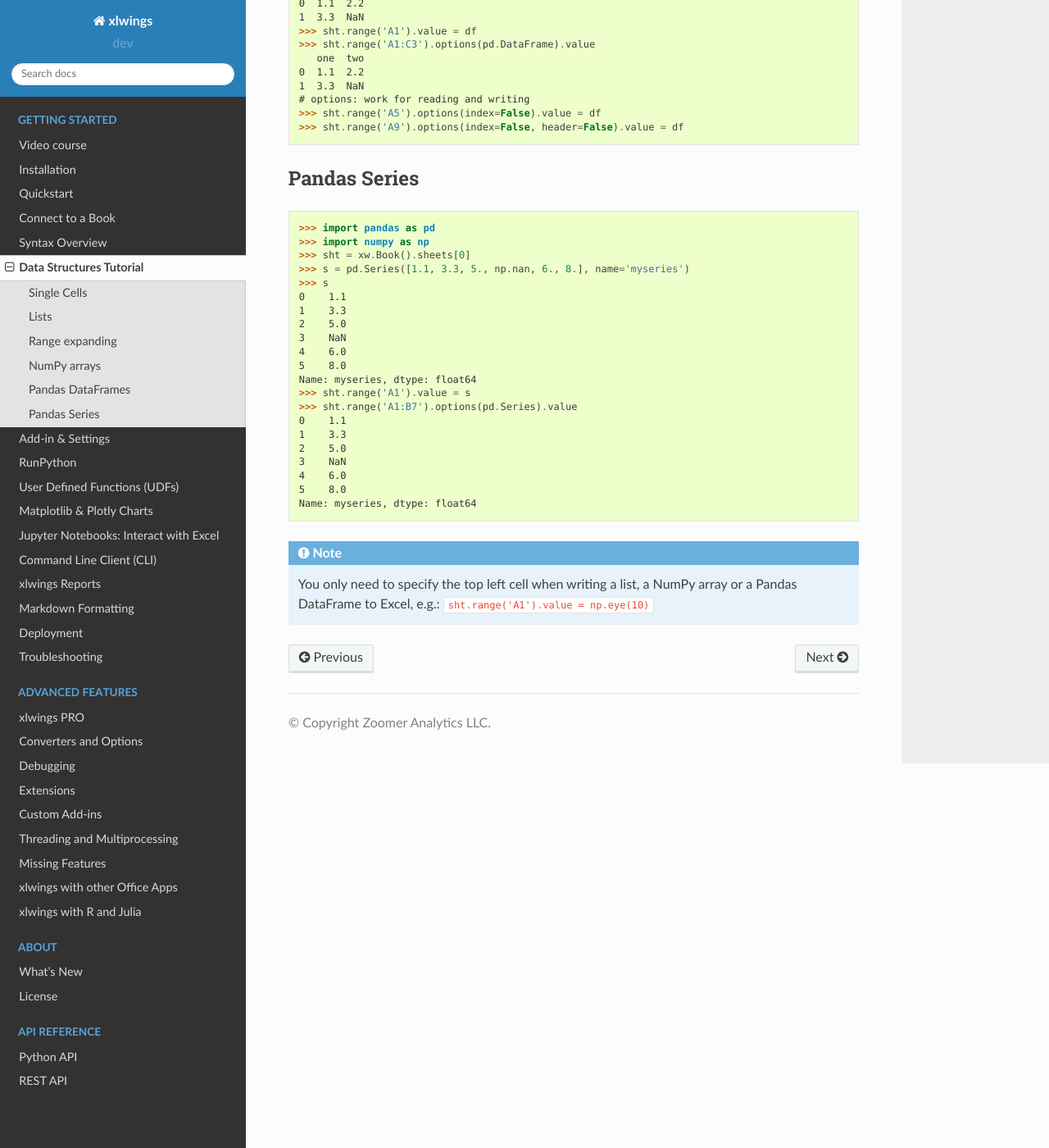
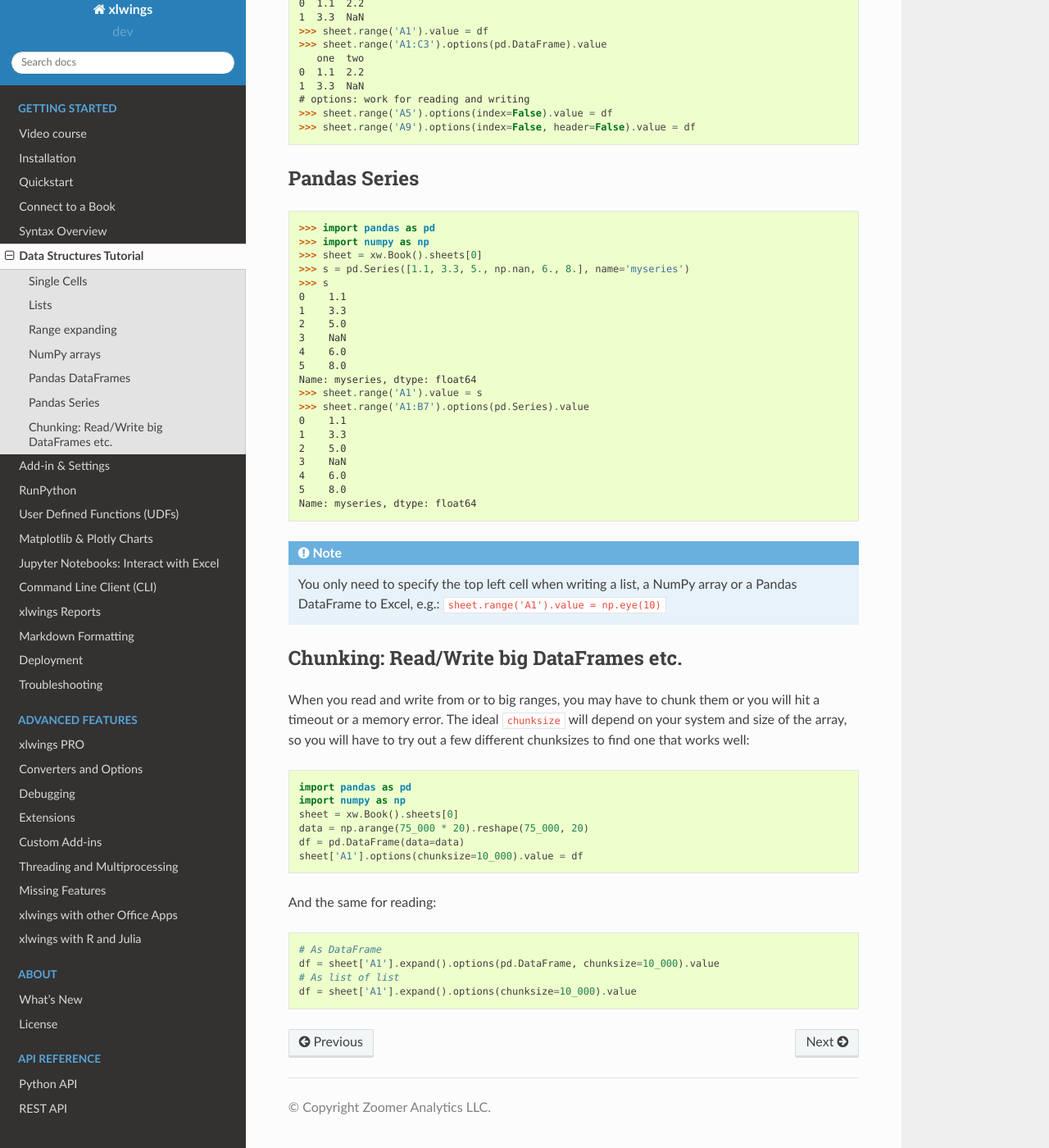
Before and after one commit to xlwings/xlwings, a Sphinx documentation site: the page built from docs/datastructures.rst, in a window 1280 px wide and 1400 px high, scrolled down 2945 px. Shown: the whole window at 82% size. Built offline with Sphinx 7.4.7 and the Read the Docs theme 2.0.0, drawn with Linux system fonts in a browser that asks for light colours; some of the changed text lies outside the part shown.

Commit message:
xlwings-77 chunking (#1563)
* support chunksize for writing and writing large arrays

```diff
--- a/docs/datastructures.rst
+++ b/docs/datastructures.rst
@@ -19,17 +19,17 @@ whether the cell contains a number, a string, is empty or represents a date:
 .. code-block:: python
 
     >>> import datetime as dt
-    >>> sht = xw.Book().sheets[0]
-    >>> sht.range('A1').value = 1
-    >>> sht.range('A1').value
+    >>> sheet = xw.Book().sheets[0]
+    >>> sheet.range('A1').value = 1
+    >>> sheet.range('A1').value
     1.0
-    >>> sht.range('A2').value = 'Hello'
-    >>> sht.range('A2').value
+    >>> sheet.range('A2').value = 'Hello'
+    >>> sheet.range('A2').value
     'Hello'
-    >>> sht.range('A3').value is None
+    >>> sheet.range('A3').value is None
     True
-    >>> sht.range('A4').value = dt.datetime(2000, 1, 1)
-    >>> sht.range('A4').value
+    >>> sheet.range('A4').value = dt.datetime(2000, 1, 1)
+    >>> sheet.range('A4').value
     datetime.datetime(2000, 1, 1, 0, 0)
 
 Lists
@@ -40,30 +40,30 @@ Lists
 
   .. code-block:: python
 
-    >>> sht = xw.Book().sheets[0]
-    >>> sht.range('A1').value = [[1],[2],[3],[4],[5]]  # Column orientation (nested list)
-    >>> sht.range('A1:A5').value
+    >>> sheet = xw.Book().sheets[0]
+    >>> sheet.range('A1').value = [[1],[2],[3],[4],[5]]  # Column orientation (nested list)
+    >>> sheet.range('A1:A5').value
     [1.0, 2.0, 3.0, 4.0, 5.0]
-    >>> sht.range('A1').value = [1, 2, 3, 4, 5]
-    >>> sht.range('A1:E1').value
+    >>> sheet.range('A1').value = [1, 2, 3, 4, 5]
+    >>> sheet.range('A1:E1').value
     [1.0, 2.0, 3.0, 4.0, 5.0]
 
   To force a single cell to arrive as list, use::
 
-    >>> sht.range('A1').options(ndim=1).value
+    >>> sheet.range('A1').options(ndim=1).value
     [1.0]
 
   .. note::
-    To write a list in column orientation to Excel, use ``transpose``: ``sht.range('A1').options(transpose=True).value = [1,2,3,4]``
+    To write a list in column orientation to Excel, use ``transpose``: ``sheet.range('A1').options(transpose=True).value = [1,2,3,4]``
 
 * 2d lists: If the row or column orientation has to be preserved, set ``ndim`` in the Range options. This will return the
   Ranges as nested lists ("2d lists"):
 
   .. code-block:: python
 
-    >>> sht.range('A1:A5').options(ndim=2).value
+    >>> sheet.range('A1:A5').options(ndim=2).value
     [[1.0], [2.0], [3.0], [4.0], [5.0]]
-    >>> sht.range('A1:E1').options(ndim=2).value
+    >>> sheet.range('A1:E1').options(ndim=2).value
     [[1.0, 2.0, 3.0, 4.0, 5.0]]
 
 
@@ -73,13 +73,13 @@ Lists
 
   .. code-block:: python
 
-    >>> sht.range('A10').value = [['Foo 1', 'Foo 2', 'Foo 3'], [10, 20, 30]]
-    >>> sht.range((10,1),(11,3)).value
+    >>> sheet.range('A10').value = [['Foo 1', 'Foo 2', 'Foo 3'], [10, 20, 30]]
+    >>> sheet.range((10,1),(11,3)).value
     [['Foo 1', 'Foo 2', 'Foo 3'], [10.0, 20.0, 30.0]]
 
 
 .. note:: Try to minimize the number of interactions with Excel. It is always more efficient to do
-    ``sht.range('A1').value = [[1,2],[3,4]]`` than ``sht.range('A1').value = [1, 2]`` and ``sht.range('A2').value = [3, 4]``.
+    ``sheet.range('A1').value = [[1,2],[3,4]]`` than ``sheet.range('A1').value = [1, 2]`` and ``sheet.range('A2').value = [3, 4]``.
 
 Range expanding
 ---------------
@@ -90,15 +90,15 @@ accessing the values of a Range. The difference is best explained with an exampl
 
 .. code-block:: python
 
-    >>> sht = xw.Book().sheets[0]
-    >>> sht.range('A1').value = [[1,2], [3,4]]
-    >>> rng1 = sht.range('A1').expand('table')  # or just .expand()
-    >>> rng2 = sht.range('A1').options(expand='table')
+    >>> sheet = xw.Book().sheets[0]
+    >>> sheet.range('A1').value = [[1,2], [3,4]]
+    >>> rng1 = sheet.range('A1').expand('table')  # or just .expand()
+    >>> rng2 = sheet.range('A1').options(expand='table')
     >>> rng1.value
     [[1.0, 2.0], [3.0, 4.0]]
     >>> rng2.value
     [[1.0, 2.0], [3.0, 4.0]]
-    >>> sht.range('A3').value = [5, 6]
+    >>> sheet.range('A3').value = [5, 6]
     >>> rng1.value
     [[1.0, 2.0], [3.0, 4.0]]
     >>> rng2.value
@@ -109,7 +109,7 @@ expansion, respectively.
 
 .. note:: Using ``expand()`` together with a named Range as top left cell gives you a flexible setup in
     Excel: You can move around the table and change its size without having to adjust your code, e.g. by using
-    something like ``sht.range('NamedRange').expand().value``.
+    something like ``sheet.range('NamedRange').expand().value``.
 
 NumPy arrays
 ------------
@@ -120,9 +120,9 @@ NumPy arrays work similar to nested lists. However, empty cells are represented
 .. code-block:: python
 
     >>> import numpy as np
-    >>> sht = xw.Book().sheets[0]
-    >>> sht.range('A1').value = np.eye(3)
-    >>> sht.range('A1').options(np.array, expand='table').value
+    >>> sheet = xw.Book().sheets[0]
+    >>> sheet.range('A1').value = np.eye(3)
+    >>> sheet.range('A1').options(np.array, expand='table').value
     array([[ 1.,  0.,  0.],
            [ 0.,  1.,  0.],
            [ 0.,  0.,  1.]])
@@ -132,20 +132,20 @@ Pandas DataFrames
 
 .. code-block:: python
 
-    >>> sht = xw.Book().sheets[0]
+    >>> sheet = xw.Book().sheets[0]
     >>> df = pd.DataFrame([[1.1, 2.2], [3.3, None]], columns=['one', 'two'])
     >>> df
        one  two
     0  1.1  2.2
     1  3.3  NaN
-    >>> sht.range('A1').value = df
-    >>> sht.range('A1:C3').options(pd.DataFrame).value
+    >>> sheet.range('A1').value = df
+    >>> sheet.range('A1:C3').options(pd.DataFrame).value
        one  two
     0  1.1  2.2
     1  3.3  NaN
     # options: work for reading and writing
-    >>> sht.range('A5').options(index=False).value = df
-    >>> sht.range('A9').options(index=False, header=False).value = df
+    >>> sheet.range('A5').options(index=False).value = df
+    >>> sheet.range('A9').options(index=False, header=False).value = df
 
 Pandas Series
 -------------
@@ -154,7 +154,7 @@ Pandas Series
 
     >>> import pandas as pd
     >>> import numpy as np
-    >>> sht = xw.Book().sheets[0]
+    >>> sheet = xw.Book().sheets[0]
     >>> s = pd.Series([1.1, 3.3, 5., np.nan, 6., 8.], name='myseries')
     >>> s
     0    1.1
@@ -164,8 +164,8 @@ Pandas Series
     4    6.0
     5    8.0
     Name: myseries, dtype: float64
-    >>> sht.range('A1').value = s
-    >>> sht.range('A1:B7').options(pd.Series).value
+    >>> sheet.range('A1').value = s
+    >>> sheet.range('A1:B7').options(pd.Series).value
     0    1.1
     1    3.3
     2    5.0
@@ -175,4 +175,27 @@ Pandas Series
     Name: myseries, dtype: float64
 
 .. note:: You only need to specify the top left cell when writing a list, a NumPy array or a Pandas
-    DataFrame to Excel, e.g.: ``sht.range('A1').value = np.eye(10)``
+    DataFrame to Excel, e.g.: ``sheet.range('A1').value = np.eye(10)``
+
+Chunking: Read/Write big DataFrames etc.
+----------------------------------------
+
+When you read and write from or to big ranges, you may have to chunk them or you will hit a timeout or a memory error. The ideal ``chunksize`` will depend on your system and size of the array, so you will have to try out a few different chunksizes to find one that works well:
+
+.. code-block:: python
+
+    import pandas as pd
+    import numpy as np
+    sheet = xw.Book().sheets[0]
+    data = np.arange(75_000 * 20).reshape(75_000, 20)
+    df = pd.DataFrame(data=data)
+    sheet['A1'].options(chunksize=10_000).value = df
+
+And the same for reading:
+
+.. code-block:: python
+
+    # As DataFrame
+    df = sheet['A1'].expand().options(pd.DataFrame, chunksize=10_000).value
+    # As list of list
+    df = sheet['A1'].expand().options(chunksize=10_000).value
```
Also changed, not shown: docs/converters.rst (+23 -0 lines), 4 other files.
